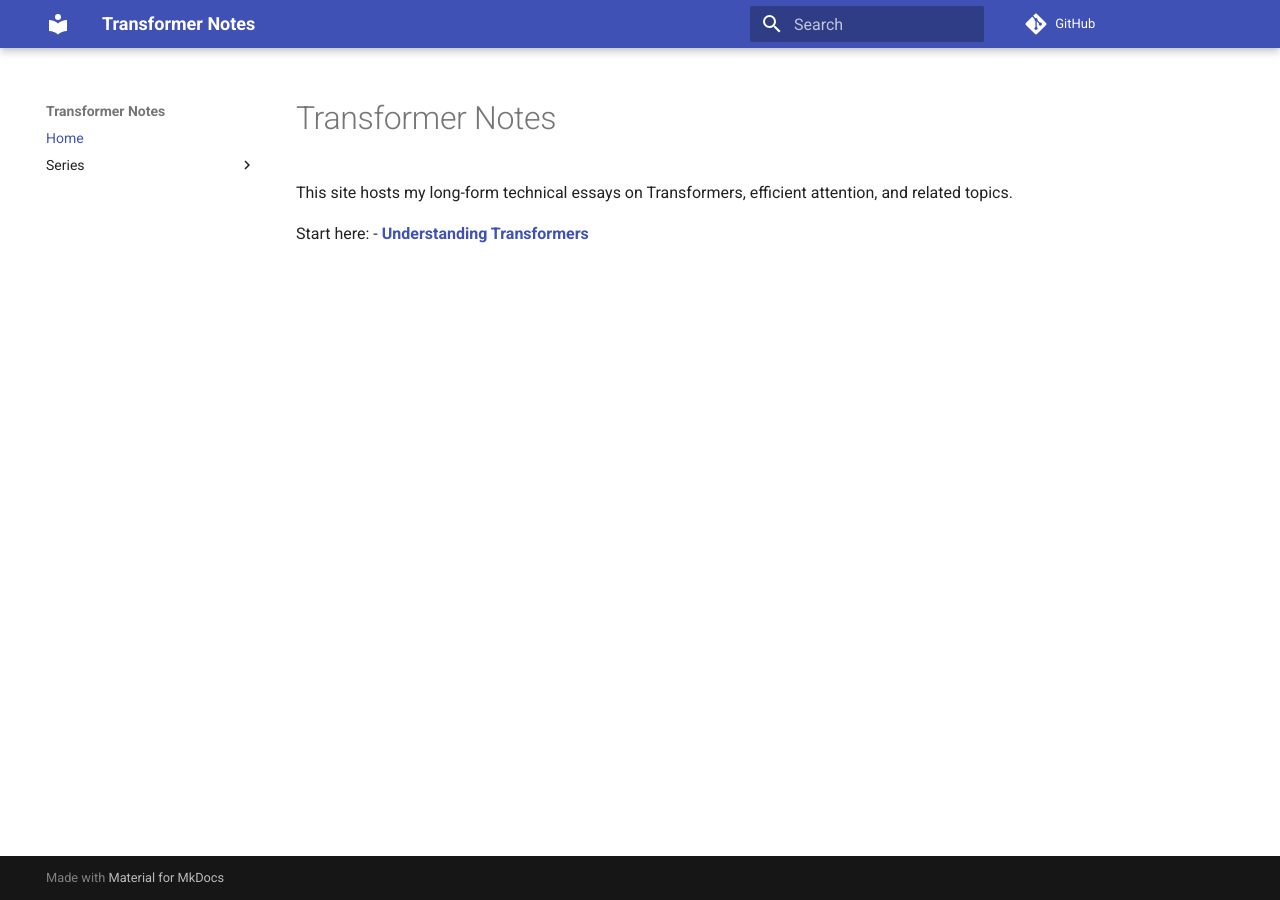
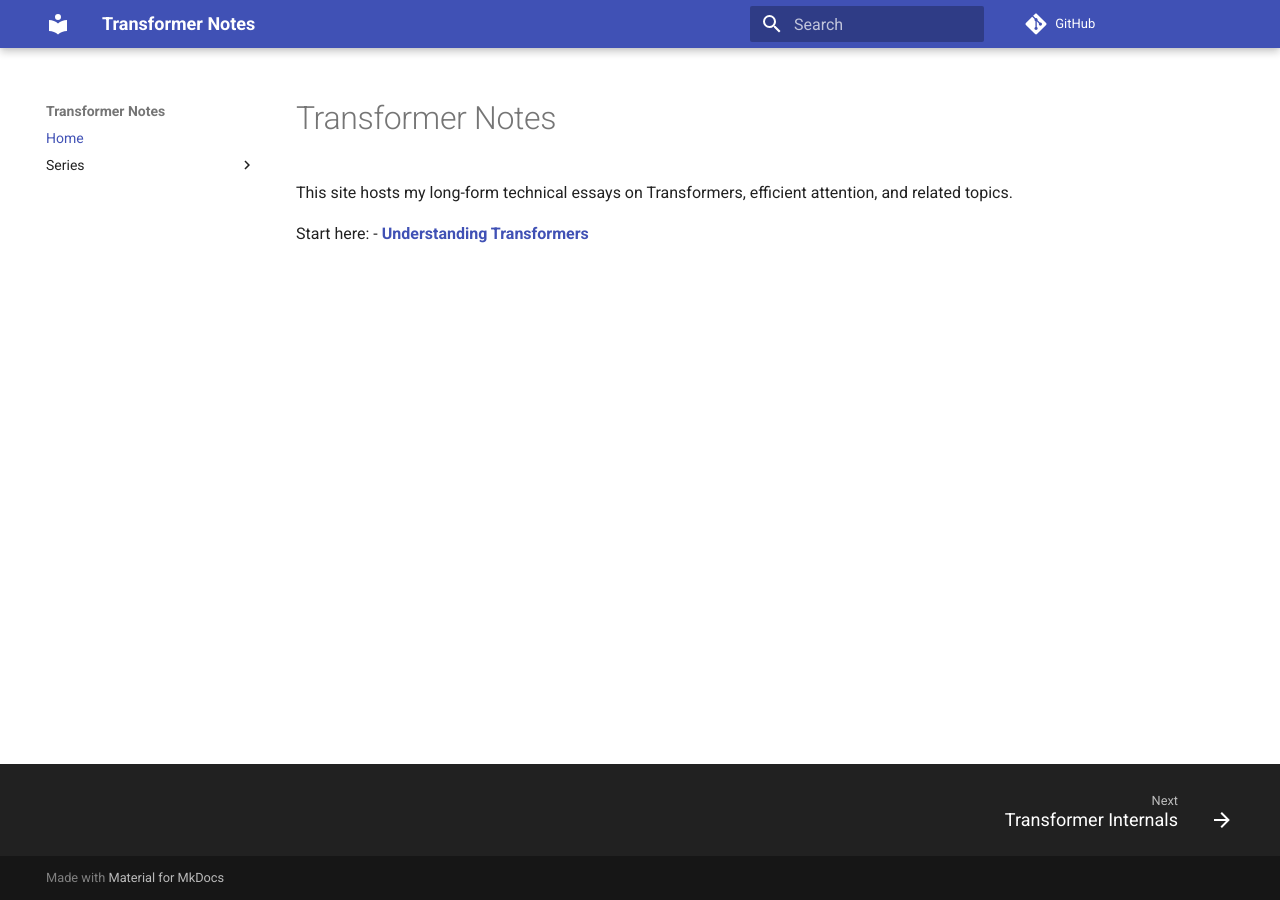
Before and after one commit to PranavSriram18/genai_foundations, an MkDocs documentation site: the page built from docs/index.md, in a window 1280 px wide. Built offline with MkDocs 1.6.1 and Material for MkDocs 9.7.7, drawn with Linux system fonts in a browser that asks for light colours; comment, search, counter and statistics services are not loaded.

Commit message:
fix reference

```diff
--- a/mkdocs.yml
+++ b/mkdocs.yml
@@ -46,4 +46,4 @@ extra_css:
 nav:
   - Home: index.md
   - Series:
-    - Efficient Attention (Draft): series/efficient-attention.md
+    - Transformer Internals: series/transformer_internals.md
```
